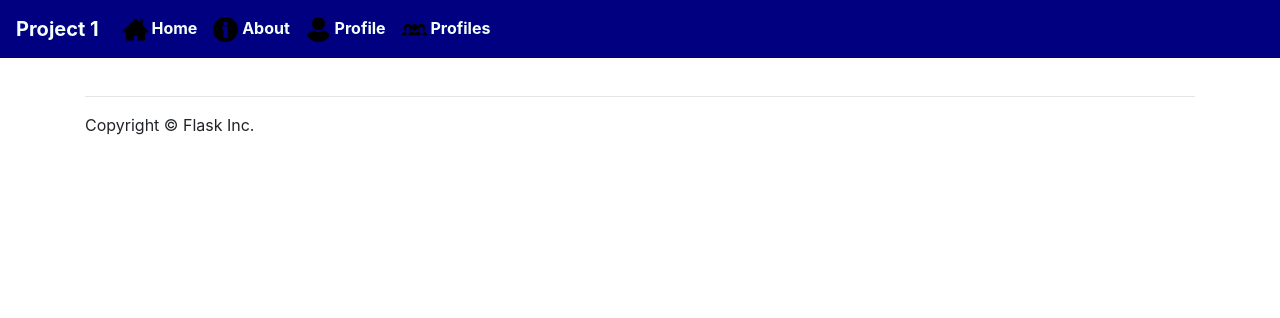
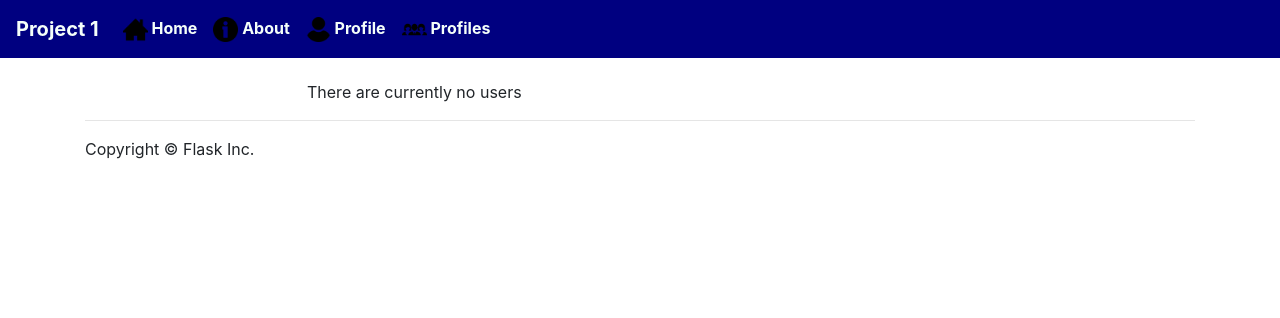
Before and after one commit to NaldoRonz/info3180-Project, a Flask app: page /profiles in a window 1280 px wide. Shown: the top 318 px of the page. Run offline with Flask 2, Linux system fonts and the light colour scheme; some libraries are stand-ins or nearby versions.

Commit message:
Project 1

```diff
--- a/app/static/css/app.css
+++ b/app/static/css/app.css
@@ -72,6 +72,14 @@ body {
     padding-top: 5rem;
 }
 
+
+.upperContainerUsers{
+  background-color: white;
+  height: auto;
+  width: auto;
+  padding-left: 20%;
+}
+
 .upperContainer{
   background-color: white;
   height: 301px;
@@ -116,6 +124,34 @@ body {
   height: 100px;
   width: 50%;
 }
+
+
+.viewBoxUsers{
+  background-color: #B0E0E6 /*Powder Blue*/;
+  height: 200px;
+  width: 75%;
+  display: flex;
+  flex-direction: row;
+}
+
+
+.viewBoxUsers2{
+  height: 200px;
+  width: 200px;
+}
+
+
+.viewBoxUsers3{
+  height: 200px;
+  width: 200px;
+}
+
+
+.viewBoxUsers4{
+  height: 200px;
+  width: 200px;
+}
+
 
  h1.name{
   font-family: Arial, Helvetica, sans-serif;
--- a/app/templates/profiles_user.html
+++ b/app/templates/profiles_user.html
@@ -1,7 +1,7 @@
 {% extends "base.html" %}
 
 {% block main %}
-<div class = "upperContainer">
+<!--<div class = "upperContainer">
   <div class ="viewBox1">
     <img src = "{{url_for('static', filename = 'profile_pic.webp')}}" class = "profile_img">
     <h1 class = "name">{{ my_name }}</h1>
@@ -30,12 +30,34 @@
       <div class ="viewBox22">
         <input type="button" class="button" value="Follow">
         </div>
+    </div>-->
+
+
+    <!--<img src = "{{url_for('static', filename = 'static/uploads ')}}" class = "profile_img">-->
+<div class = "upperContainerUsers">
+  {% if users %}
+    {% for my_users in users %}
+    <div class = "viewBoxUsers">
+      <div class = "viewBoxUsers2">
+
+      </div>
+      <div class = "viewBoxUsers3">
+        {{my_users.firstname}}
+        {{my_users.lastname}}
+        {{my_users.gender}}
+        {{my_users.location}}
+      </div>
+      <div class = "viewBoxUsers4">
+      </div>
     </div>
+  </br>
+    {% endfor %}
+    {% else %}
+    <p>There are currently no users</p>
+    {% endif %}
+</div>
 {% endblock%}
 
 {% block css %}
-   <link rel = "stylesheet" href = "{{ url_for ('static', filename = 'css/app.css')}}" />
 
-   <script src = "/scripts/jquery.min.js"></script>
-   <script src = "/bootstrap/js/bootstrap.min.js"></script>
 {% endblock%}
--- a/app/templates/result.html
+++ b/app/templates/result.html
@@ -5,4 +5,5 @@
     {% include 'flash_msg.html' %}
     <p> Your name is <strong>{{Firstname + ' ' + Lastname}}</strong>, gender <strong>{{Gender}}</strong>, email address
     <strong>{{Email}}</strong>, your loacation is <strong>{{Location}}</strong> and your biography states that <strong>{{Biography}}</strong> </p>
+    <p><a href="{{url_for('home')}}">Return Home</a></p>
 {% endblock %}
--- a/app/views.py
+++ b/app/views.py
@@ -7,7 +7,7 @@ This file creates your application.
 """
 import os
 from app import app
-from flask import render_template, request, redirect, url_for, flash, send_from_directory
+from flask import render_template, request, redirect, url_for, flash
 from werkzeug.utils import secure_filename
 from .forms import add_Profile
 from datetime import date
@@ -34,7 +34,6 @@ def home():
         filename = secure_filename(Photo.filename)
         Photo.save(os.path.join(app.config['UPLOAD_FOLDER'],filename))
         user = my_users(request.form["Firstname"], request.form["Lastname"], request.form["Gender"], request.form["Email"], request.form["Location"], request.form["Biography"], filename)
-        send_from_directory(app.config['UPLOAD_FOLDER'], filename)
         my_db.session.add(user)
         my_db.session.commit()
         return render_template('result.html', form = form, Firstname = Firstname, Lastname = Lastname, Gender = Gender, Email = Email, Location = Location, Biography = Biography)
@@ -44,9 +43,10 @@ def home():
         return render_template('home.html', form = form)
 
 
+@app.route('/profiles')
 def users():
     users = my_users.query.all()
-    return render_template("")
+    return render_template("profiles_user.html", users = users)
 
 
 @app.route('/profile')
```
Also changed, not shown: app/templates/home.html (+10 -7 lines), app/static/profile_pic.webp (deleted), app/static/uploads/dog.jpg (added).
